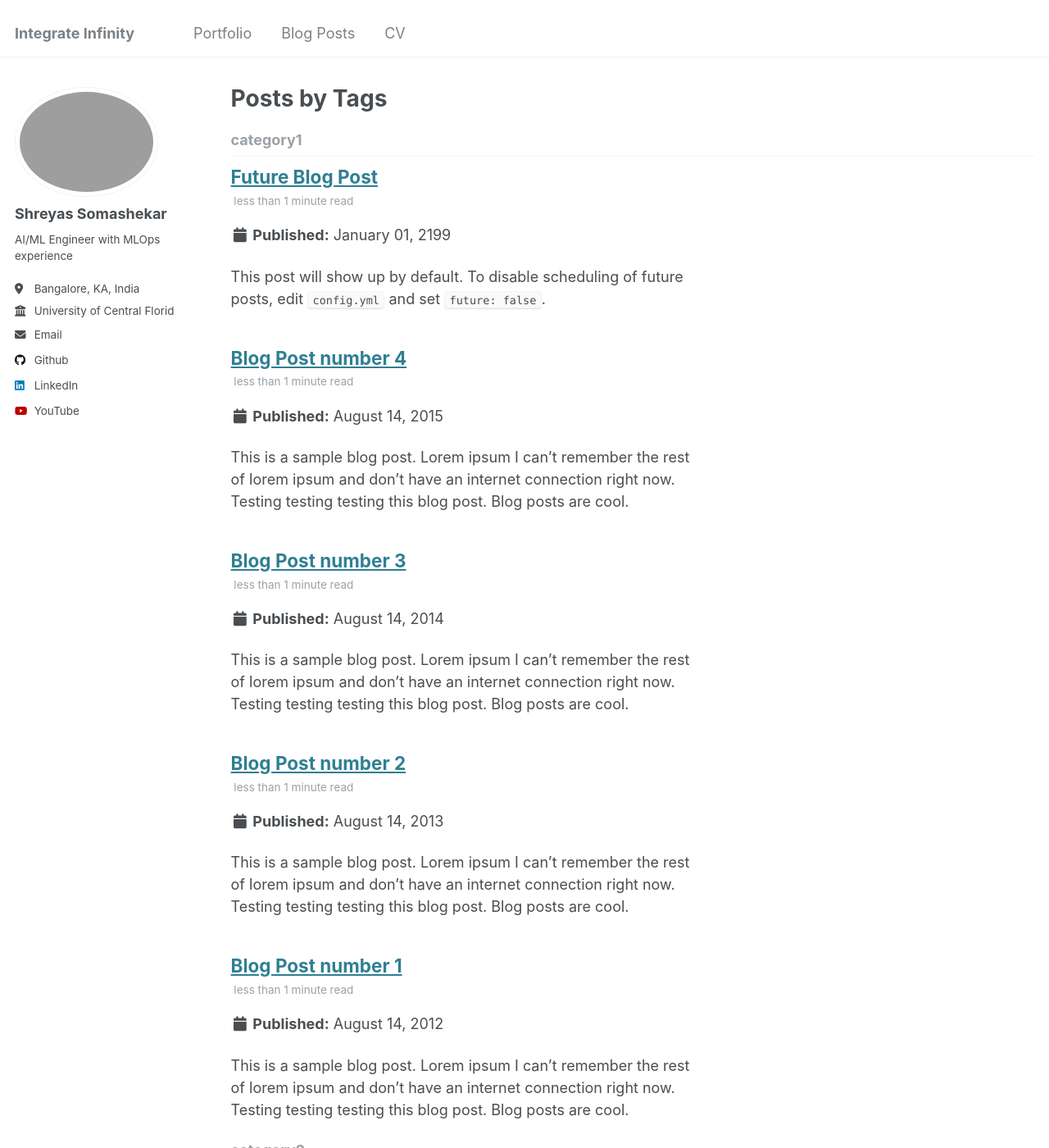
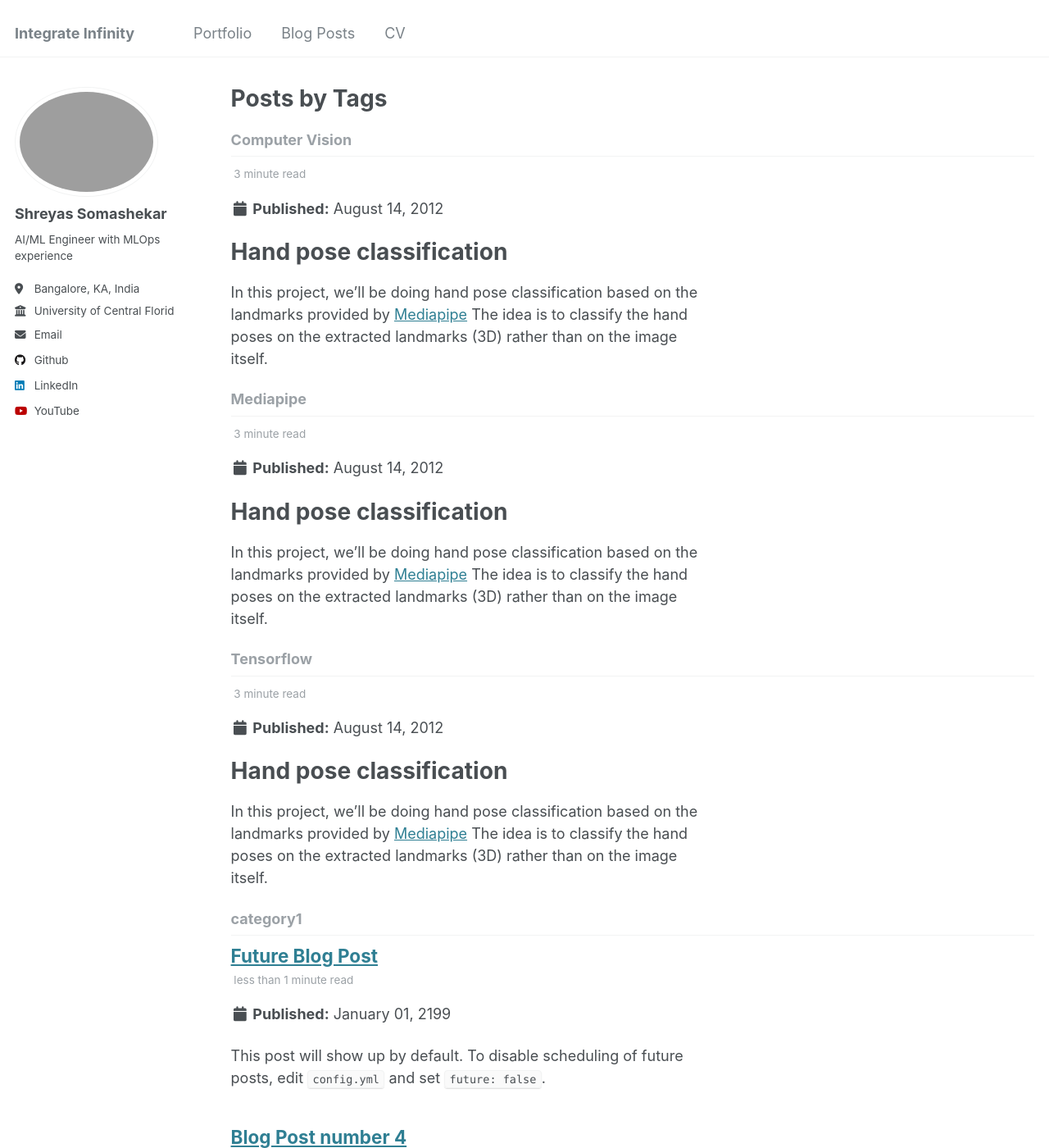
Before and after one commit to sher-somas/sher-somas.github.io, a Jekyll site: the page built from _pages/tag-archive.html, in a window 1280 px wide and 1400 px high. Shown: the whole window at 82% size. Built offline with Jekyll 4.4.1, drawn with Linux system fonts in a browser that asks for light colours; part of the change alters nothing that is shown; some of the changed text lies outside the part shown.

Commit message:
Created a new blog post for hand pose classification

````diff
--- a/_posts/2012-08-14-blog-post-1.md
+++ b/_posts/2012-08-14-blog-post-1.md
@@ -1,20 +1,125 @@
 ---
-title: 'Blog Post number 1'
+title: ''
 date: 2012-08-14
-permalink: /posts/2012/08/blog-post-1/
+permalink: /posts/2012/08/hand-gesture-classification/
 tags:
-  - cool posts
-  - category1
-  - category2
+  - Computer Vision
+  - Mediapipe
+  - Tensorflow
 ---
 
-This is a sample blog post. Lorem ipsum I can't remember the rest of lorem ipsum and don't have an internet connection right now. Testing testing testing this blog post. Blog posts are cool.
+Hand pose classification
+======
+In this project, we'll be doing hand pose classification based on the landmarks provided by [Mediapipe](https://google.github.io/mediapipe/solutions/hands#python-solution-api)
+The idea is to classify the hand poses on the extracted landmarks (3D) rather than on the image itself.
 
-Headings are cool
-======
+I'd like to discuss 2 approaches to this problem.
+1. Using the landmarks from mediapipe to train a deep learning model to do the classification based on landmarks instead of the image itself.
+2. Using the landmarks from mediapipe to classify the poses based on the landmarks.
 
-You can have many headings
-======
+![](images/hand_landmarks.png)
 
-Aren't headings cool?
-------
+<!-- Video demo can be found on [youtube](https://youtu.be/3V5tQBCl8wQ) -->
+
+<iframe width="560" height="315" src="https://www.youtube.com/embed/jc1ATU62gMk?si=srdOw2herAaap0ng" title="YouTube video player" frameborder="0" allow="accelerometer; autoplay; clipboard-write; encrypted-media; gyroscope; picture-in-picture; web-share" referrerpolicy="strict-origin-when-cross-origin" allowfullscreen></iframe>
+
+
+## Clone the repository
+
+```
+git clone https://github.com/sher-somas/Hand-pose-classification.git
+```
+
+
+## Dataset creation and input pipeline.
+
+In this section,
+- Downloading the data.
+- Creating dataset with hand landmarks.
+- Using tf.data.Dataset to create input pipeline to the model.
+
+### Downloading the dataset
+
+1. Download the dataset from [link](https://www.gti.ssr.upm.es/data/MultiModalHandGesture_dataset)
+2. The dataset contains 16 different gestures from 25 unique users.
+3. Please note that the images are captured from a near-infrared camera.
+4. The gesture is a mirror image when viewed from the back of the hand and the nail side.
+5. For simplicity sake, I have selected gestures for C, five, four, hang, heavy, L, ok, palm, three, two
+6. Before running the script to extract the landmarks to a csv file, copy all images from different users.
+- [ ] write a script gather train images into a single folder.
+
+### Creating dataset with hand landmarks.
+
+loop:
+   - for image in the gesture_dir:
+      - run mediapipe on the image.
+      - get the landmarks.
+      - save the landmarks, gesture label, file_name to a csv file.
+
+usage:
+
+`python3 create_data.py --gesture_folder --save_dir --save_images --name_csv`
+
+- gesture_folder --> name of directory containing folders of gestures.
+- save_dir --> name of directory to save annotated images if --save_images is True
+- save_images --> flag to save annotated images or not.
+- name_csv --> name of the csv file containing the hand landmarks.
+
+![](images/frame_17653_l.png) ![](images/frame_17653_l_annotated.png)
+
+### Creating input pipeline
+
+1. The file at src/data.py is pretty self-explanatory for this step.
+
+## Training structure
+
+1. src/train.py contains all the configuration requirements to train the model.
+2. src/models.py contains the model arcitectures. Add your models here.
+3. src/train.py can test the model on live webcam feed or the test set if the flags are set appropriately.
+
+
+## Inference
+
+A test file is located in examples/test.csv which contains the ground truth of the pose along with filenames and the landmarks.
+The train.py has a lot of arguments which can suit your needs.
+
+To train on the data and test it on webcam feed:
+
+`python3 train.py --train True --test False --test_live True`
+
+## Method II
+
+![](IMG-0075.jpg)
+
+We define a palm zone first, which is the area as shown in the figure.
+If a finger tip is in the palm zone, we can make appropriate guesses.
+The advantages of this method is that, we don't need to train a deep learning model and also we can use this model as a baseline to compare it against the deep learning based model.
+Also, since there is no inference, we can save around 5ms. (In most cases this is negligible).
+The disadvantages being that we have to manually code the finger tips to classify a gesture.
+It is hard to code for gestures like five and palm since the difference between the two poses is subtle.
+
+A horizontal line is drawn between index_finger_mcp(5) and pinky_mcp(17) (blue line in the video)
+
+A vertical line is drawn between index_finger_mcp(5) and thumb_cmc(1) (red line in the video)
+
+To guess the pose,
+1. check which points are in the palm zone, by checking if it is below the horizontal
+2. if the thumb is to the right of the vertical or to the left.
+
+List of gestures we I have trained on:
+
+| **Gesture** | **Fingers in palm zone** |
+| ------- | -------------------- |
+| L       | middle, ring , pinky |
+| OK      | index, thumb tip |
+| PALM    | None |
+| TWO     | ring, pinky ,thumb |
+| THREE   | pinky, thumb |
+| FOUR    | thumb |
+| FIVE    | None |
+| HANG    | middle, ring, index |
+| HEAVY   | middle, ring |
+
+
+
+If you need any explanations, please feel free to contact me at shreyas0906@gmail.com
````
Also changed, not shown: images/frame_17653_l.png (added), images/frame_17653_l_annotated.png (added), images/hand_landmarks.png (added).
